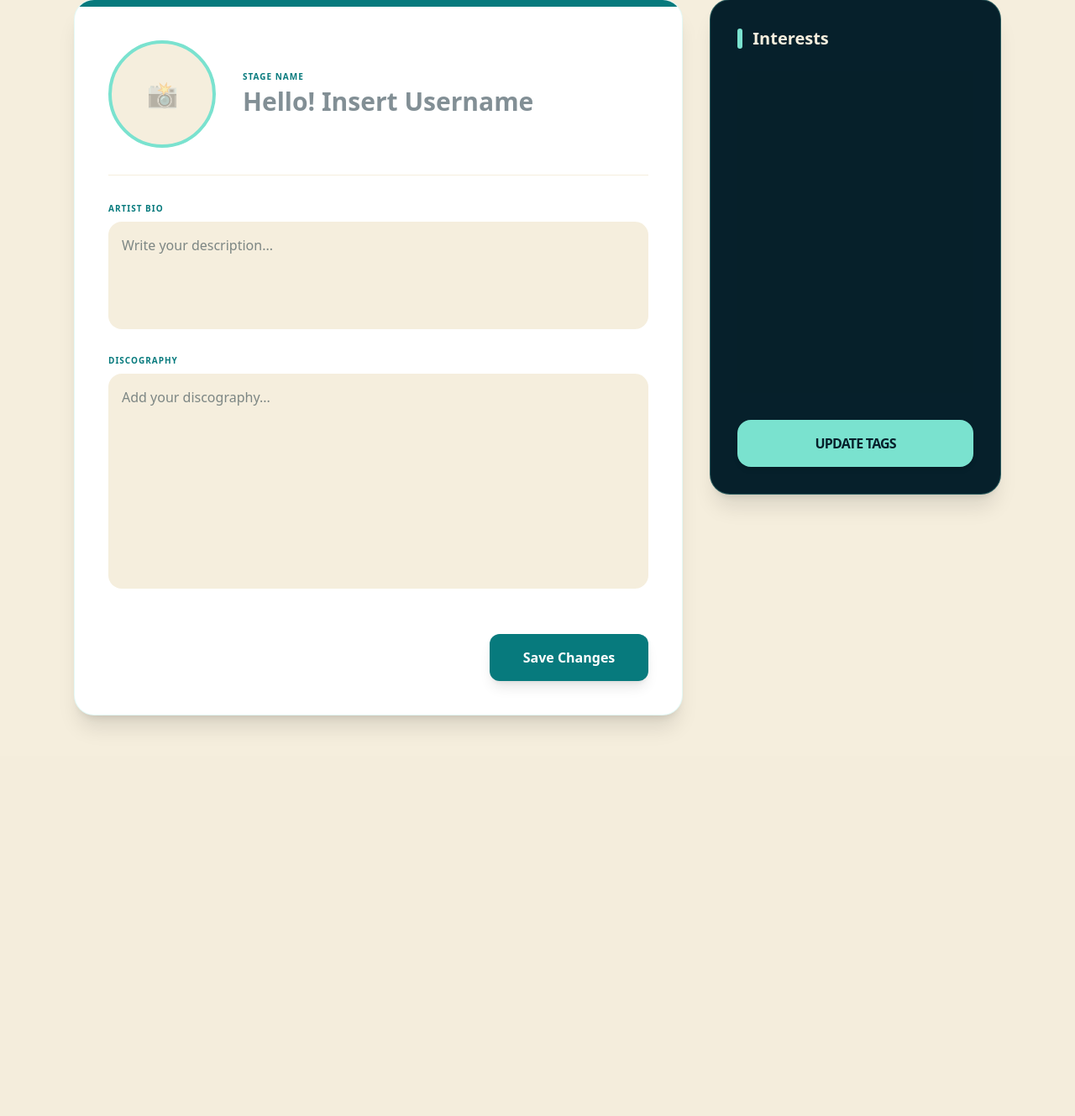
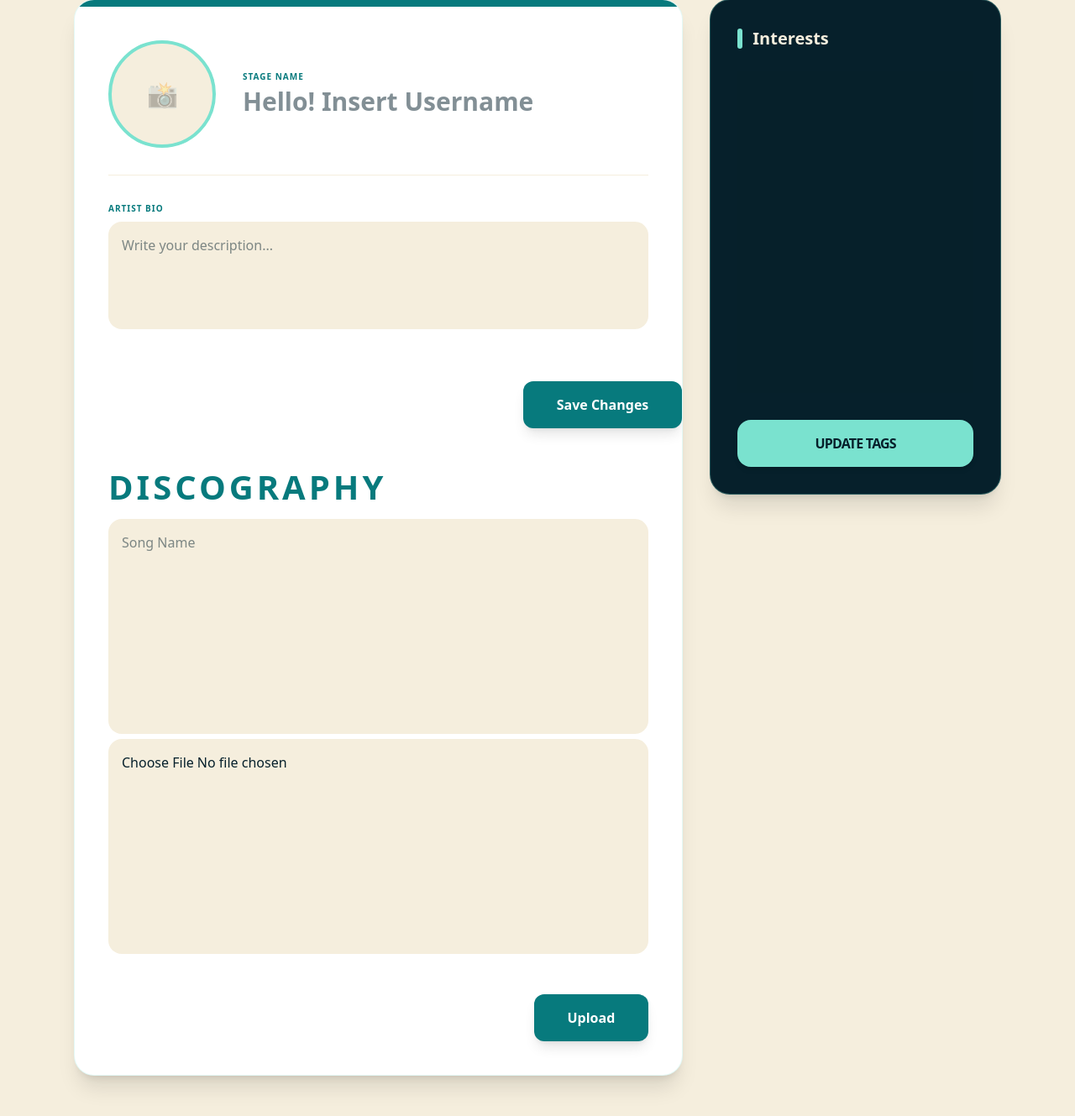
Before and after one commit to Brooklyn-STEAM/10049-Matching-Music-Artists-to-Promote-Intuitive-Collaboration, a Flask app: page /profile_customization in a window 1280 px wide. Shown: the part 161-1490 px from the top of the page at 84% size. Before the commit the page ends 1027 px from the top, so only its background shows below. Run offline with Flask 3, Linux system fonts and the light colour scheme; the visitor is signed in with stand-in values (Sample User, id 1); data that the repository does not hold is empty.

Commit message:
you can upload songs to the profile (#39)
Co-authored-by: joshuaFSDclass <jlewinbrooklynsteamcenter.org>

```diff
--- a/main.py
+++ b/main.py
@@ -291,7 +291,7 @@ def logout():
 
 
 
-@app.route('/upload_song', methods=["POST"])
+@app.route('/profile_customization/upload_song', methods=["POST"])
 @login_required
 def upload_song():
     file = request.files.get("song_file")
@@ -305,10 +305,12 @@ def upload_song():
         cursor = connection.cursor()
         # Using the column names from your screenshot (ID = User ID, Song_name = filename)
         cursor.execute("""
-            INSERT INTO `Discography` (`ID`, `Song_name`)
-            VALUES (%s, %s)
-        """, (current_user.id, filename))
+            INSERT INTO `Discography` (`ID`, `Song_name`,`Song_file`)
+            VALUES (%s, %s, %s)
+        """, (current_user.id, song_name, filename))
         connection.close()
         flash("Track uploaded successfully!")
+        #cursor.execute("SELECT * FROM `Discography` WHERE `ID` = %s",(current_user.id))
+       # User_Discography = []
 
     return redirect(url_for('profile'))
--- a/templates/profile.html.jinja
+++ b/templates/profile.html.jinja
@@ -54,6 +54,10 @@
           {%endfor%}
         </div>
 
+        {% for item in Discography %}
+          <audio src="{{ item['Song_file'] }}" controls></audio>
+        {% endfor %}
+
         <div class="flex flex-col items-center gap-6">
           <a href="/profile_customization"
              class="group flex items-center gap-3 px-10 py-4 rounded-2xl bg-[#06202B] text-[#F5EEDD] font-bold text-lg hover:bg-[#077A7D] transition-all transform hover:-translate-y-1 shadow-xl">
--- a/templates/profile_customization.html.jinja
+++ b/templates/profile_customization.html.jinja
@@ -61,21 +61,38 @@
               ></textarea>
             </div>
 
-            <div>
-              <label class="text-[10px] font-black uppercase tracking-widest text-[#077A7D] mb-2 block">Discography</label>
-              <textarea
-                name="discography"
-                placeholder="Add your discography..."
-                class="w-full h-64 bg-[#F5EEDD] rounded-2xl p-4 outline-none focus:ring-2 focus:ring-[#7AE2CF] text-[#06202B] transition-all resize-none"
-              ></textarea>
-            </div>
+
           </div>
+
+
+          </form>
+
 
           <div class="flex justify-end pt-4">
             <button type="submit" class="bg-[#077A7D] text-white px-10 py-4 rounded-xl font-bold hover:bg-[#06202B] transition-all shadow-lg active:scale-95">
               Save Changes
             </button>
           </div>
+        </form>
+        <form action="/profile_customization/upload_song" method="post" class="p-8 md:p-10 space-y-8" enctype="multipart/form-data">
+            <div>
+              <label class="text-[40px] font-black uppercase tracking-widest text-[#077A7D] mb-2 block">Discography</label>
+              <textarea
+                name="song_name"
+                placeholder="Song Name"
+                class="w-full h-64 bg-[#F5EEDD] rounded-2xl p-4 outline-none focus:ring-2 focus:ring-[#7AE2CF] text-[#06202B] transition-all resize-none"
+              ></textarea>
+              <input
+                type="file"
+                name="song_file"
+                class="w-full h-64 bg-[#F5EEDD] rounded-2xl p-4 outline-none focus:ring-2 focus:ring-[#7AE2CF] text-[#06202B] transition-all resize-none"
+              />
+            </div>
+            <div class="flex justify-end pt-4">
+              <button type="submit" class="bg-[#077A7D] text-white px-10 py-4 rounded-xl font-bold hover:bg-[#06202B] transition-all shadow-lg active:scale-95">
+                Upload
+              </button>
+            </div>
         </form>
       </section>
 
```
Also changed, not shown: 2 other files.
